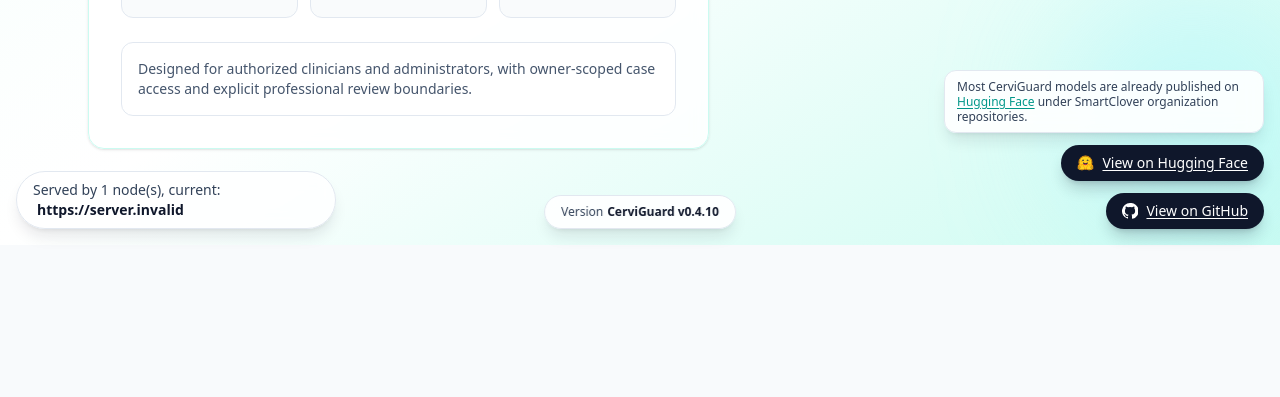
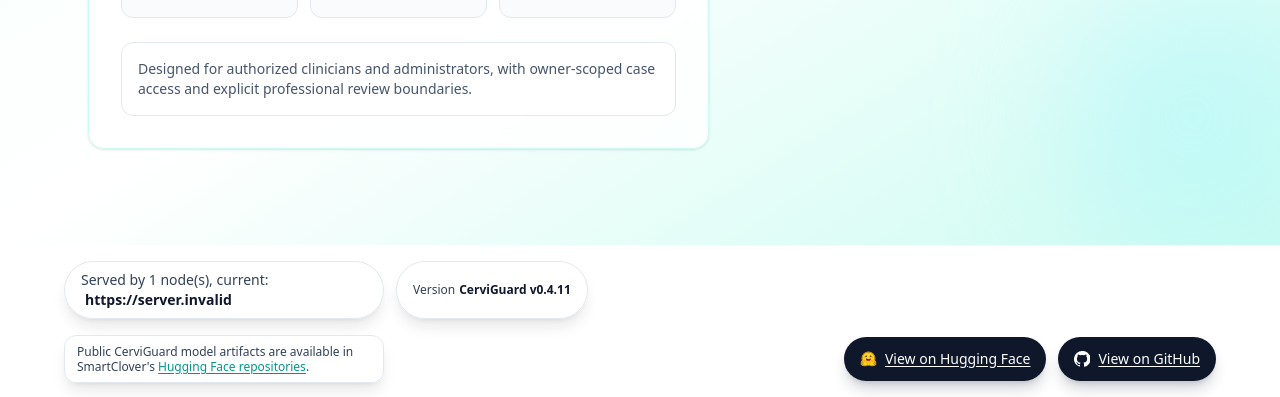
Before and after one commit to SmartCloverAI/CerviGuard, a Next.js app: page /login in a window 1280 px wide. Shown: the part 555-952 px from the top of the page. Before the commit the page ends 800 px from the top, so only its background shows below. Built offline with nearby package versions, Linux system fonts and the light colour scheme; no server answers.

Commit message:
fix: prevent utility controls obscuring content

```diff
--- a/src/app/(platform)/cases/new/page.tsx
+++ b/src/app/(platform)/cases/new/page.tsx
@@ -23,10 +23,7 @@
         <ul className="mt-2 list-disc space-y-1 pl-5">
           <li>Ensure identifying patient markers are obscured prior to upload.</li>
           <li>Accepted formats: JPEG, PNG, WEBP. Maximum size: 20 MB.</li>
-          <li>
-            Processing typically completes in seconds. Complex cases may take longer depending on
-            model load.
-          </li>
+          <li>Processing time depends on the configured model service and deployment environment.</li>
           <li>
             Case details and imagery are limited to the submitting clinician and administrators.
           </li>
--- a/src/app/(platform)/cases/new/upload-form.tsx
+++ b/src/app/(platform)/cases/new/upload-form.tsx
@@ -108,7 +108,7 @@
         <label className="mb-1 block text-sm font-medium text-slate-600">Notes (optional)</label>
         <textarea
           rows={4}
-          placeholder="Clinical observations, patient anonymized reference, etc."
+          placeholder="Optional context for this de-identified case"
           value={notes}
           onChange={(event) => setNotes(event.target.value)}
           maxLength={500}
--- a/src/app/globals.css
+++ b/src/app/globals.css
@@ -34,4 +34,73 @@
   .badge {
     @apply inline-flex items-center rounded-full bg-teal-50 px-2.5 py-1 text-xs font-medium uppercase tracking-wide text-teal-700 ring-1 ring-inset ring-teal-200;
   }
+
+  .runtime-dock {
+    position: static;
+    z-index: 40;
+    display: flex;
+    flex-wrap: wrap;
+    gap: 0.75rem;
+    width: calc(100% - 3rem);
+    max-width: 72rem;
+    margin: 1rem auto 0;
+  }
+
+  .runtime-dock__served,
+  .runtime-dock__version {
+    max-width: 100%;
+  }
+
+  .publication-dock {
+    position: static;
+    z-index: 50;
+    display: flex;
+    flex-direction: column;
+    align-items: stretch;
+    gap: 0.75rem;
+    width: calc(100% - 3rem);
+    max-width: 72rem;
+    margin: 1rem auto 0;
+    padding-bottom: 1.5rem;
+  }
+
+  .publication-dock__note {
+    max-width: none;
+  }
+
+  .publication-dock__links {
+    display: flex;
+    flex-direction: row;
+    align-items: stretch;
+    flex-wrap: wrap;
+    gap: 0.75rem;
+  }
+
+  .publication-dock__link {
+    min-height: 44px;
+    flex: 1 1 12rem;
+    justify-content: center;
+  }
+
+  @media (min-width: 901px) {
+    .publication-dock {
+      display: grid;
+      grid-template-columns: minmax(0, 1fr) auto;
+      align-items: center;
+    }
+
+    .publication-dock__note {
+      max-width: 40rem;
+    }
+
+    .publication-dock__links {
+      flex-direction: row;
+      align-items: center;
+      flex-wrap: nowrap;
+    }
+
+    .publication-dock__link {
+      flex: 0 0 auto;
+    }
+  }
 }
--- a/src/app/layout.tsx
+++ b/src/app/layout.tsx
@@ -54,14 +54,18 @@
         <ToastProvider>
           {children}
           <ToastContainer />
-          <ServedBy hostId={hostId} edgeNodeCount={edgeNodeCount} />
-          <VersionFooter />
+          <div className="runtime-dock">
+            <ServedBy hostId={hostId} edgeNodeCount={edgeNodeCount} />
+            <VersionFooter />
+          </div>
           {!isEvidenceDemo && (
-            <>
+            <div className="publication-dock">
               <ModelPublicationNote />
-              <HuggingFaceLink />
-              <GitHubLink />
-            </>
+              <div className="publication-dock__links">
+                <HuggingFaceLink />
+                <GitHubLink />
+              </div>
+            </div>
           )}
         </ToastProvider>
       </body>
--- a/src/components/github-link.tsx
+++ b/src/components/github-link.tsx
@@ -21,10 +21,11 @@
       target="_blank"
       rel="noopener noreferrer"
       aria-label="View the CerviGuard repository on GitHub"
-      className="fixed bottom-4 right-4 z-50 inline-flex items-center gap-2 rounded-full bg-slate-900 px-4 py-2 text-xs font-medium text-white shadow-lg shadow-slate-900/20 transition hover:bg-slate-700 focus-visible:outline focus-visible:outline-2 focus-visible:outline-offset-2 focus-visible:outline-slate-900 sm:text-sm"
+      title="View the CerviGuard repository on GitHub"
+      className="publication-dock__link inline-flex items-center gap-2 rounded-full bg-slate-900 px-4 py-2 text-xs font-medium text-white shadow-lg shadow-slate-900/20 transition hover:bg-slate-700 focus-visible:outline focus-visible:outline-2 focus-visible:outline-offset-2 focus-visible:outline-slate-900 sm:text-sm"
     >
       <GitHubIcon className="h-4 w-4" />
-      <span className="hidden sm:inline">View on GitHub</span>
+      <span>View on GitHub</span>
     </Link>
   );
 }
--- a/src/components/huggingface-link.tsx
+++ b/src/components/huggingface-link.tsx
@@ -11,10 +11,11 @@
       target="_blank"
       rel="noopener noreferrer"
       aria-label="View SmartClover models on Hugging Face"
-      className="fixed bottom-16 right-4 z-50 inline-flex items-center gap-2 rounded-full bg-slate-900 px-4 py-2 text-xs font-medium text-white shadow-lg shadow-slate-900/20 transition hover:bg-slate-700 focus-visible:outline focus-visible:outline-2 focus-visible:outline-offset-2 focus-visible:outline-slate-900 sm:text-sm"
+      title="View SmartClover models on Hugging Face"
+      className="publication-dock__link inline-flex items-center gap-2 rounded-full bg-slate-900 px-4 py-2 text-xs font-medium text-white shadow-lg shadow-slate-900/20 transition hover:bg-slate-700 focus-visible:outline focus-visible:outline-2 focus-visible:outline-offset-2 focus-visible:outline-slate-900 sm:text-sm"
     >
       <Image src={huggingFaceLogoSrc} alt="" aria-hidden width={17} height={16} className="h-4 w-[17px]" />
-      <span className="hidden sm:inline">View on Hugging Face</span>
+      <span>View on Hugging Face</span>
     </Link>
   );
 }
--- a/src/components/model-publication-note.tsx
+++ b/src/components/model-publication-note.tsx
@@ -4,12 +4,12 @@
 
 export default function ModelPublicationNote() {
   return (
-    <aside className="fixed bottom-28 right-4 z-40 max-w-[18rem] rounded-xl border border-slate-200 bg-white/90 px-3 py-2 text-[11px] leading-tight text-slate-700 shadow-lg shadow-slate-900/10 backdrop-blur sm:max-w-xs sm:text-xs">
-      Most CerviGuard models are already published on{" "}
+    <aside className="publication-dock__note max-w-[18rem] rounded-xl border border-slate-200 bg-white/95 px-3 py-2 text-[11px] leading-tight text-slate-700 shadow-lg shadow-slate-900/10 backdrop-blur sm:max-w-xs sm:text-xs">
+      Public CerviGuard model artifacts are available in SmartClover&apos;s{" "}
       <Link href={huggingFaceOrgUrl} target="_blank" rel="noopener noreferrer" aria-label="Open SmartClover Hugging Face organization">
-        Hugging Face
-      </Link>{" "}
-      under SmartClover organization repositories.
+        Hugging Face repositories
+      </Link>
+      .
     </aside>
   );
 }
--- a/src/components/served-by.tsx
+++ b/src/components/served-by.tsx
@@ -4,7 +4,7 @@
 };
 
 const ServedBy = ({ hostId, edgeNodeCount }: ServedByProps) => (
-  <div className="fixed bottom-4 left-4 z-40 inline-flex max-w-xs flex-wrap items-center rounded-full border border-slate-200 bg-white/80 px-4 py-2 text-xs font-medium text-slate-700 shadow-lg shadow-slate-900/10 backdrop-blur-sm sm:text-sm">
+  <div className="runtime-dock__served inline-flex max-w-xs flex-wrap items-center rounded-full border border-slate-200 bg-white/90 px-4 py-2 text-xs font-medium text-slate-700 shadow-lg shadow-slate-900/10 backdrop-blur-sm sm:text-sm">
     <span>Served by {edgeNodeCount} node(s), current:</span>
     <span className="ml-1 font-semibold text-slate-900">{hostId}</span>
   </div>
--- a/src/components/version-footer.tsx
+++ b/src/components/version-footer.tsx
@@ -2,7 +2,7 @@
 
 export default function VersionFooter() {
   return (
-    <div className="fixed bottom-4 left-1/2 z-40 inline-flex -translate-x-1/2 items-center rounded-full border border-slate-200 bg-white/90 px-4 py-2 text-xs font-medium text-slate-700 shadow-lg shadow-slate-900/10 backdrop-blur">
+    <div className="runtime-dock__version inline-flex items-center rounded-full border border-slate-200 bg-white/90 px-4 py-2 text-xs font-medium text-slate-700 shadow-lg shadow-slate-900/10 backdrop-blur">
       <span>Version</span>
       <span className="ml-1 font-semibold text-slate-900">{APP_VERSION}</span>
     </div>
```
Also changed, not shown: package.json (+5 -3 lines), tests/mobile-utility-layout.browser.mjs (added, +177 -0 lines), 2 other files (tests, documents, lock files or other folders).
